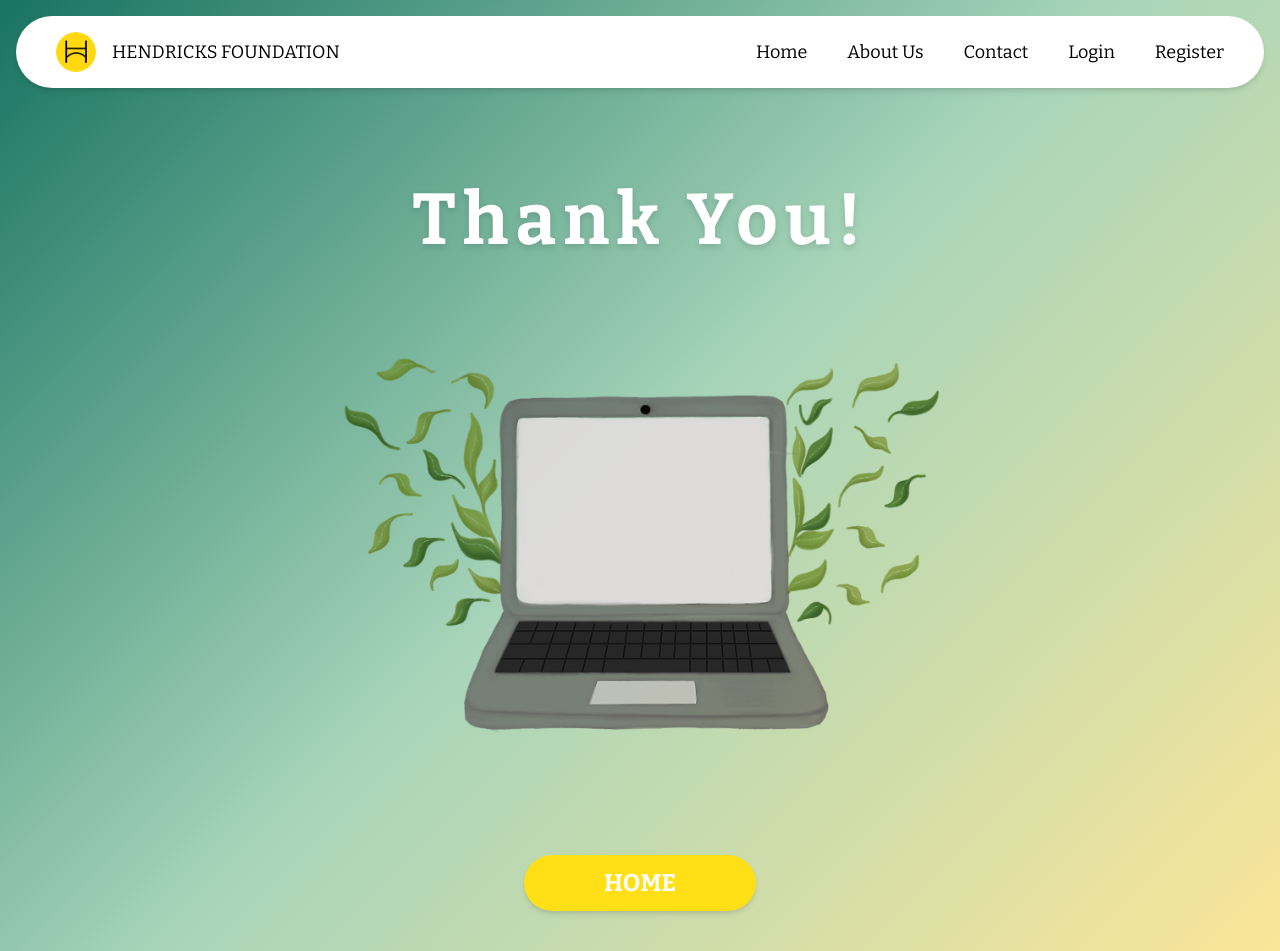
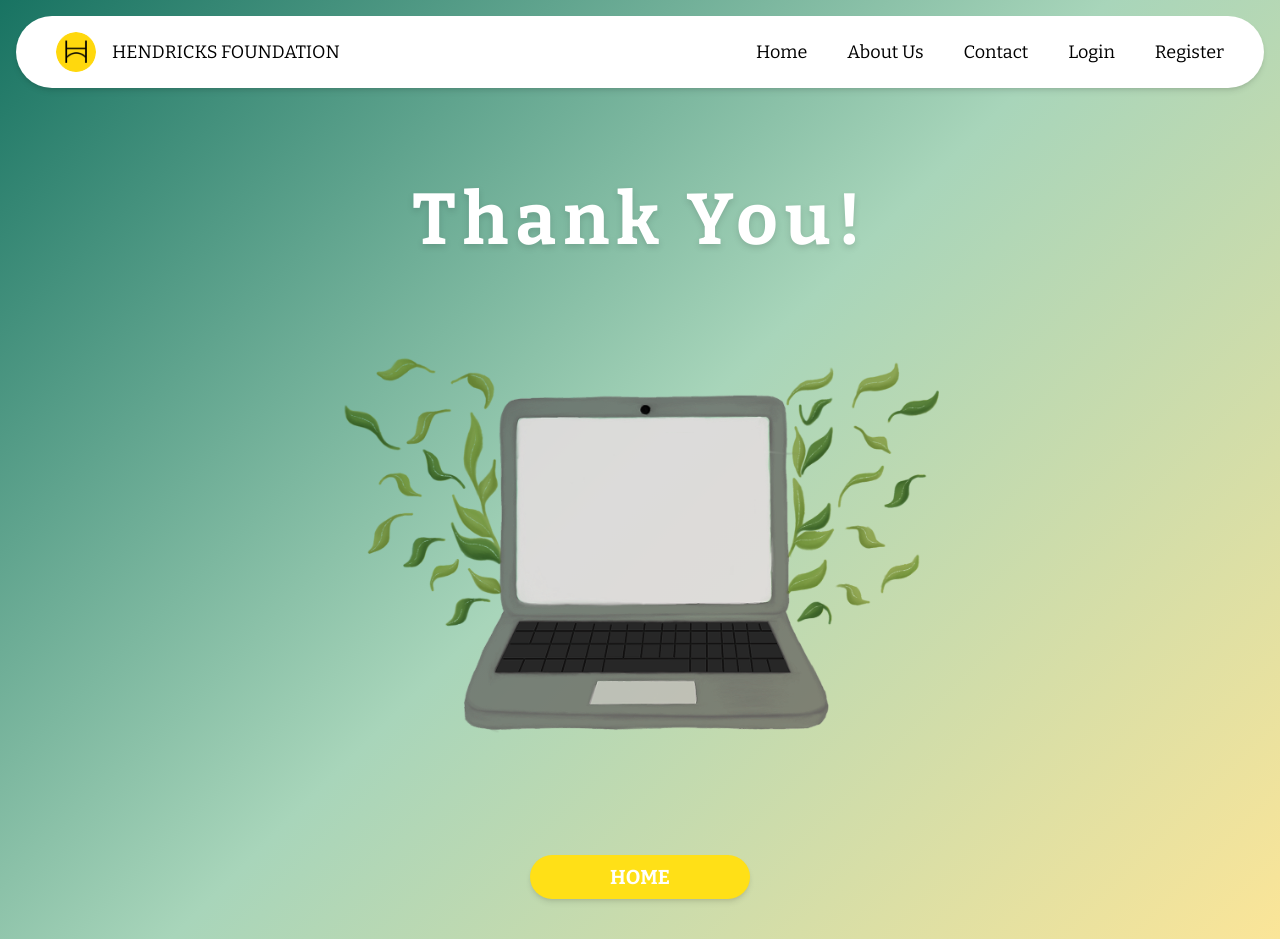
Before and after one commit to Hendricks-C/Hendricks-Ecalc, a React (Vite) app in the folder frontend/: page /thank-you in a window 1280 px wide. Built offline with nearby package versions, Linux system fonts and the light colour scheme; no server answers.

Commit message:
fixed button styling

```diff
--- a/frontend/src/pages/resultsPage.tsx
+++ b/frontend/src/pages/resultsPage.tsx
@@ -184,9 +184,9 @@ function ResultsPage() {
 
 
                 {/* Next Button */}
-                <button className="bg-[#FFE017] shadow-md text-white font-bold text-lg py-2 px-10 rounded-full w-1/4 transition duration-200 cursor-pointer hover:brightness-105 mt-5">
-                    <Link to="/thank-you" className="no-underline">Next</Link>
-                </button>
+                <Link to="/thank-you" className="bg-[#FFE017] block w-1/4 text-center shadow-md text-white font-bold text-lg py-2 px-10 rounded-full transition duration-200 cursor-pointer hover:brightness-105 mt-5">
+                    NEXT
+                </Link>
             </div>
         </div>
     );
--- a/frontend/src/pages/thankYou.tsx
+++ b/frontend/src/pages/thankYou.tsx
@@ -1,7 +1,5 @@
 import { Link } from 'react-router-dom'
 import Laptop from '../assets/laptop.png'
-import { useEffect, useState } from 'react'
-import supabase from '../utils/supabase.ts'
 
 function ThankYou() {
 
@@ -12,8 +10,8 @@ function ThankYou() {
             </h1>
 
             <img src={Laptop} alt="Laptop" className="w-[50%] h-auto" />
-            <Link to="/Home">
-                <button className="bg-[#FFE017] text-white font-bold text-xl md:text-2xl px-10 md:px-20 py-3 rounded-full shadow-md hover:brightness-105 transition mb-5 md:mb-10">
+            <Link to="/">
+                <button className="bg-[#FFE017] cursor-pointer text-white font-bold text-xl md:text-xl px-10 md:px-20 py-2 rounded-full shadow-md hover:brightness-105 transition mb-5 md:mb-10">
                     HOME
                 </button>
             </Link>
```
